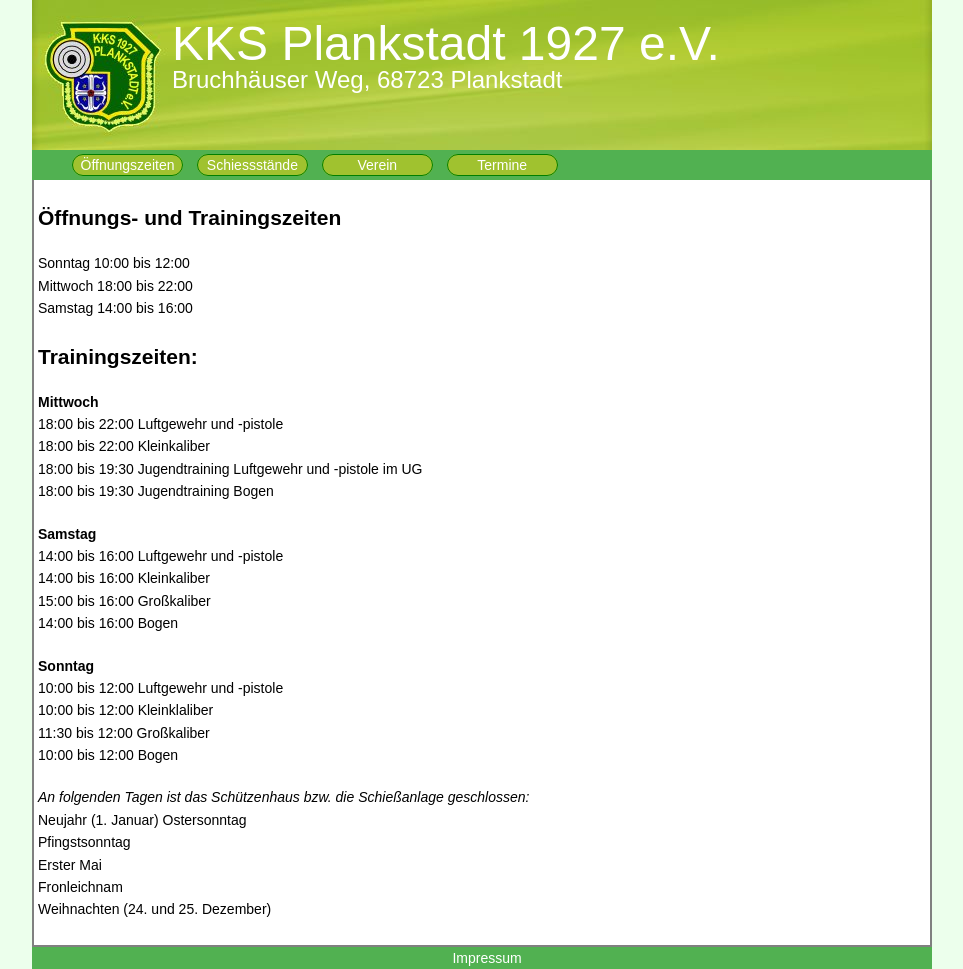
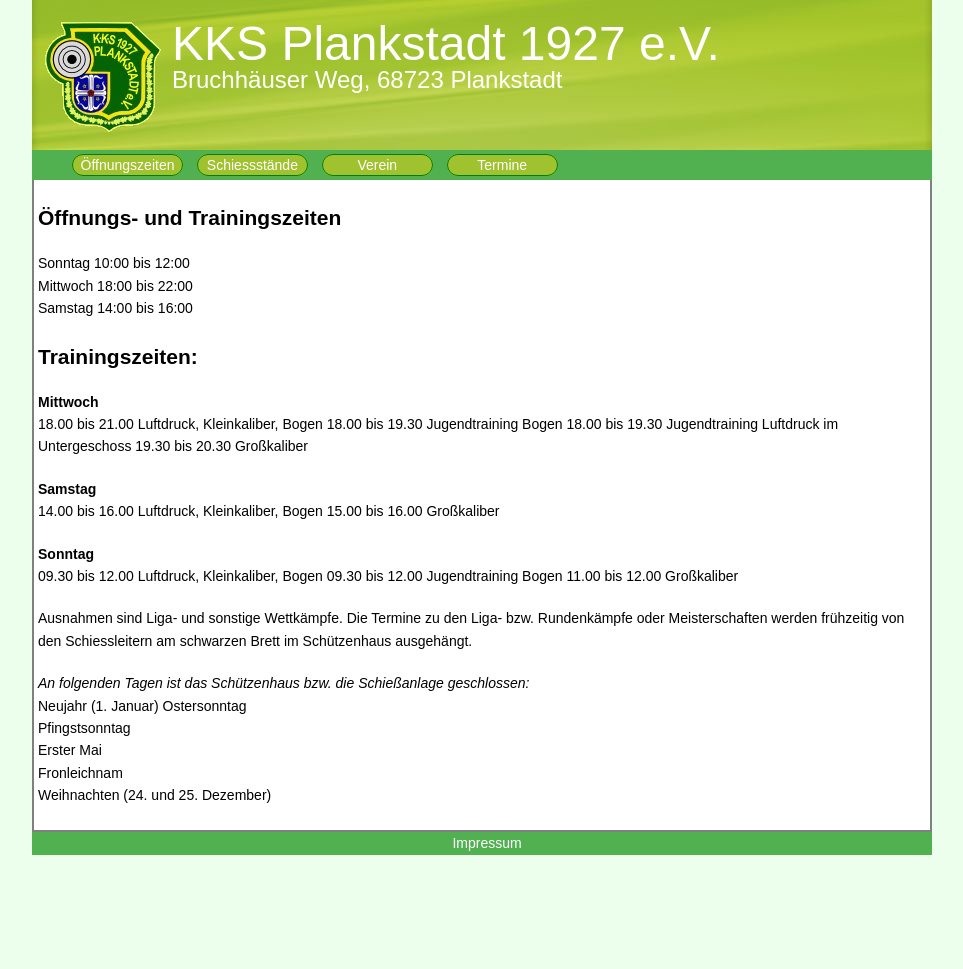
Before and after one commit to tamepenguin/kks-plankstadt, a Jekyll site: the page built from oeffnungszeiten.markdown, in a window 1280 px wide. Shown: the whole page, without its empty margins (158-1121 px from the left). Built offline with Jekyll 4.4.1, drawn with Linux system fonts in a browser that asks for light colours; after the commit the page ends 900 px from its top, so only the background shows below that.

Commit message:
asdf
asdf

```diff
--- a/oeffnungszeiten.markdown
+++ b/oeffnungszeiten.markdown
@@ -9,22 +9,23 @@ Samstag 14:00 bis 16:00
 
 ## Trainingszeiten:
 __Mittwoch__
-18:00 bis 22:00 Luftgewehr und -pistole
-18:00 bis 22:00 Kleinkaliber
-18:00 bis 19:30 Jugendtraining Luftgewehr und -pistole  im UG
-18:00 bis 19:30 Jugendtraining Bogen
+18.00 bis 21.00 Luftdruck, Kleinkaliber, Bogen
+18.00 bis 19.30 Jugendtraining Bogen
+18.00 bis 19.30 Jugendtraining Luftdruck im Untergeschoss
+19.30 bis 20.30 Großkaliber
 
 __Samstag__
-14:00 bis 16:00 Luftgewehr und -pistole
-14:00 bis 16:00 Kleinkaliber
-15:00 bis 16:00 Großkaliber
-14:00 bis 16:00 Bogen
+14.00 bis 16.00 Luftdruck, Kleinkaliber, Bogen
+15.00 bis 16.00 Großkaliber
 
 __Sonntag__
-10:00 bis 12:00 Luftgewehr und -pistole
-10:00 bis 12:00 Kleinklaliber
-11:30 bis 12:00 Großkaliber
-10:00 bis 12:00 Bogen
+09.30 bis 12.00 Luftdruck, Kleinkaliber, Bogen
+09.30 bis 12.00 Jugendtraining Bogen
+11.00 bis 12.00 Großkaliber
+
+
+Ausnahmen sind Liga- und sonstige Wettkämpfe.
+Die Termine zu den Liga- bzw. Rundenkämpfe oder Meisterschaften werden frühzeitig von den Schiessleitern am schwarzen Brett im Schützenhaus ausgehängt.
 
 _An folgenden Tagen ist das Schützenhaus bzw. die Schießanlage geschlossen:_
 Neujahr (1. Januar)
```
